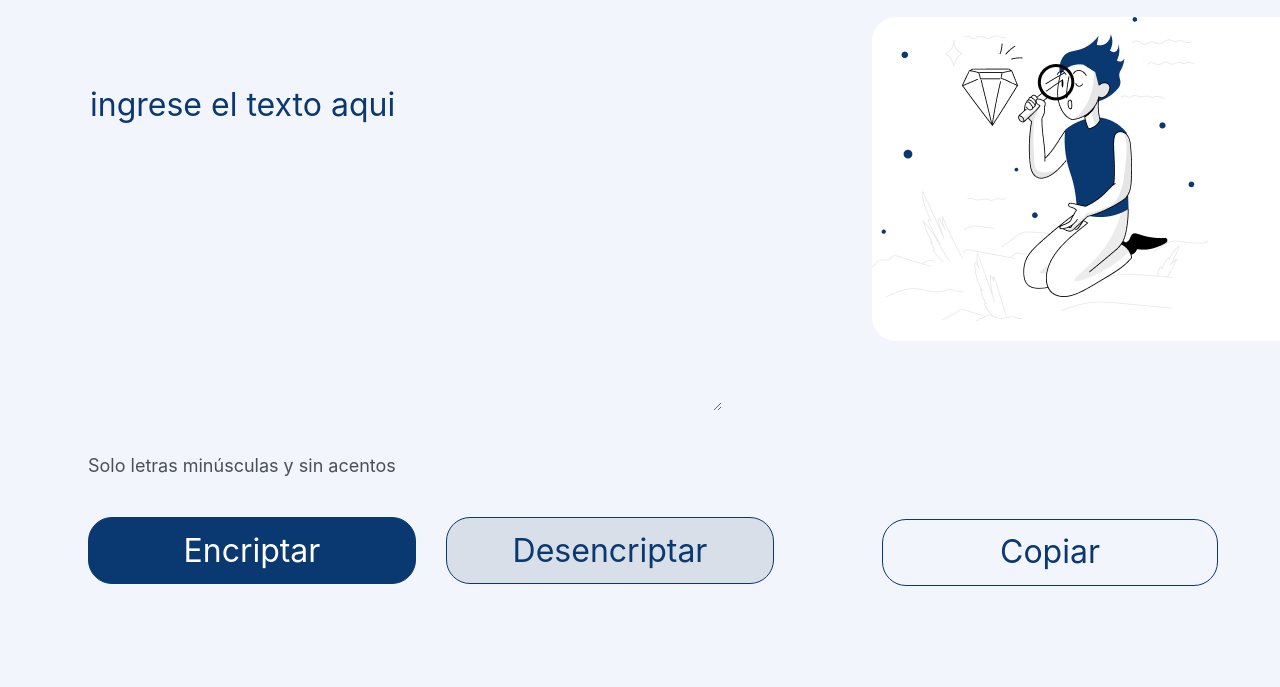
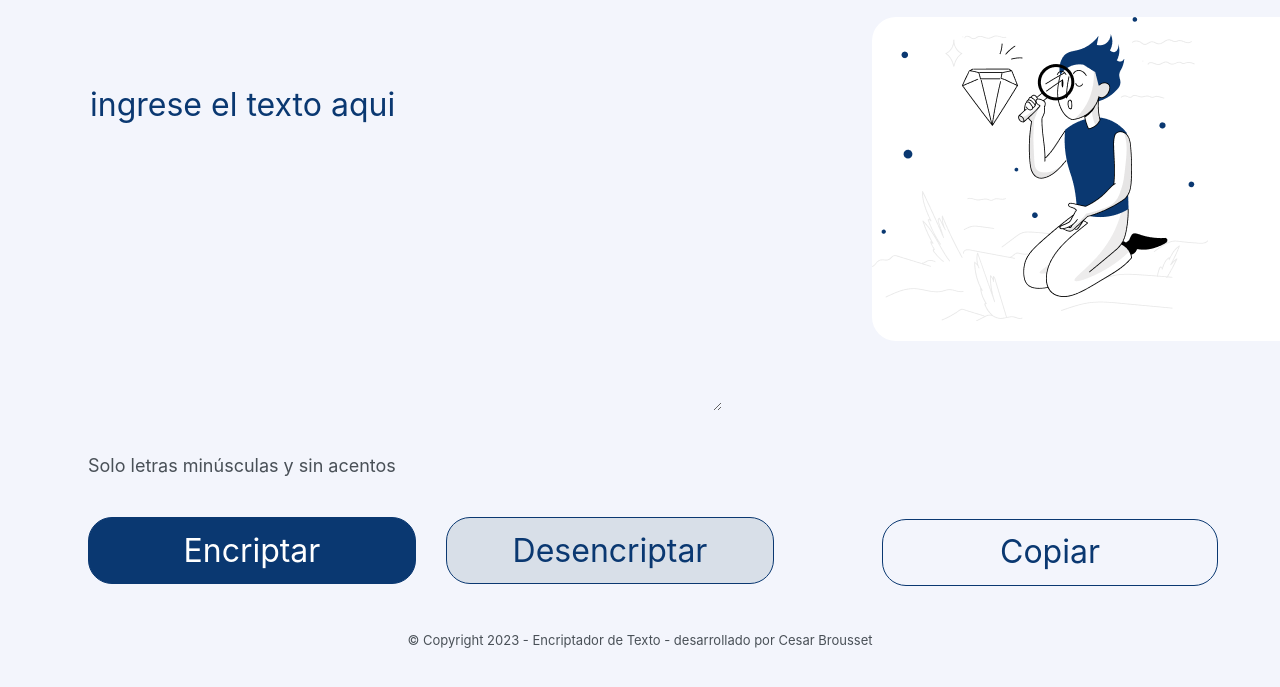
Before and after one commit to CesarBrousset/SolucionChallengeEncriptador, a plain HTML site: page index.html in a window 1280 px wide. Shown: the part 77-764 px from the top of the page. Drawn offline with Linux system fonts and the light colour scheme.

Commit message:
agregando footer

```diff
--- a/index.html
+++ b/index.html
@@ -27,10 +27,13 @@
         <section>
             <textarea class="mensaje" cols="20" rows="10"></textarea>
             <div>
-                <button class="copiar">Copiar</button>
+                <button class="copiar" onclick="btnCopiar()">Copiar</button>
             </div>
         </section>
     </main>
     <script src="/script.js"></script>
 </body>
+<footer>
+    <p class="copyright">© Copyright 2023 - Encriptador de Texto - desarrollado por Cesar Brousset</p>
+</footer>
 </html>
--- a/script.js
+++ b/script.js
@@ -1,5 +1,6 @@
 const textArea = document.querySelector(".text-area");
 const mensaje = document.querySelector(".mensaje");
+
 
 
 //La letra "e" es convertida para "enter"
--- a/style.css
+++ b/style.css
@@ -87,3 +87,10 @@ main{
     color: #495057;
     font-size: 18px;
 }
+
+.copyright{
+    color: #495057;
+    text-align: center;
+    font-size: 13px;
+    margin: 20px;
+}
```
